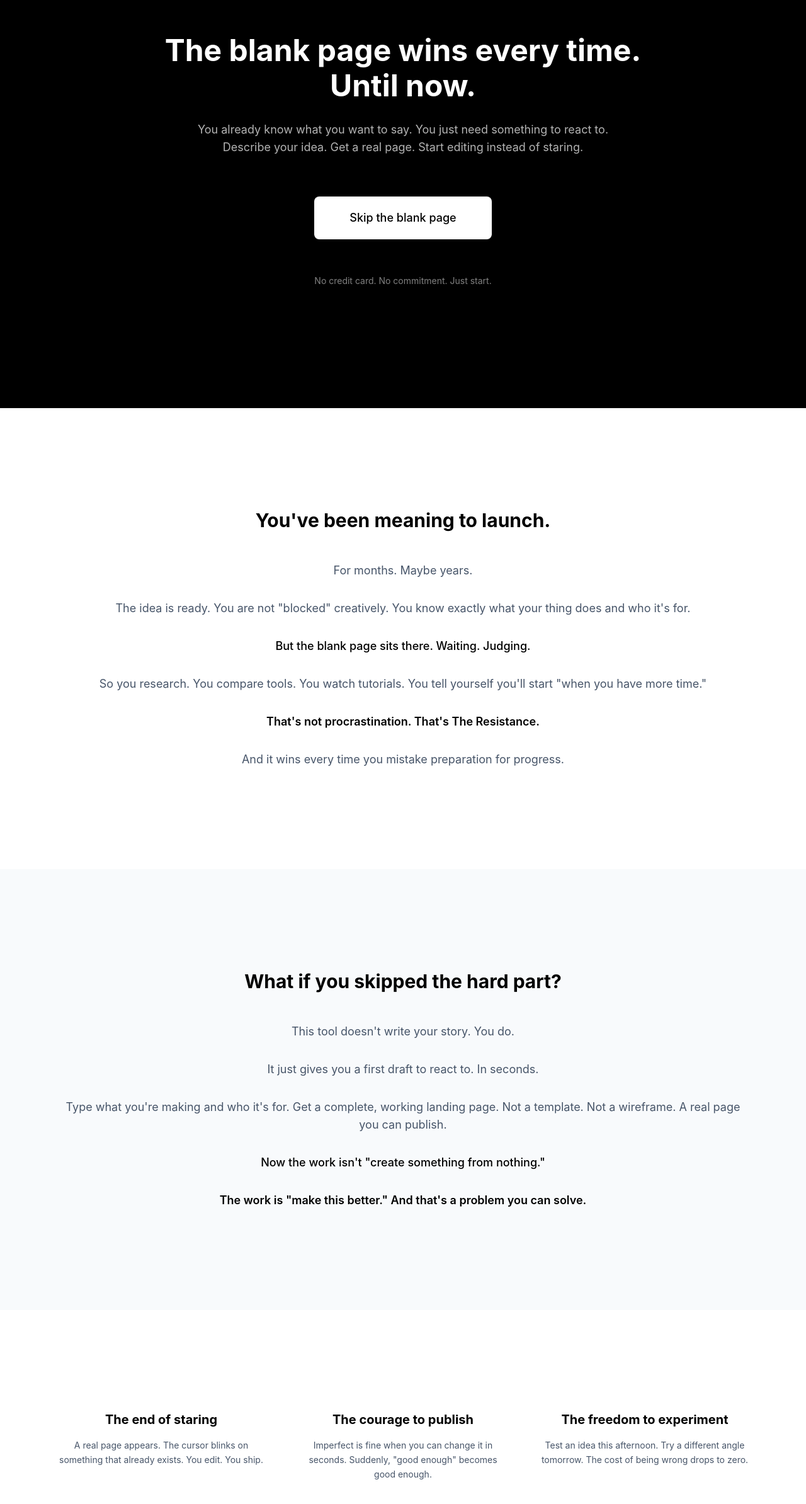
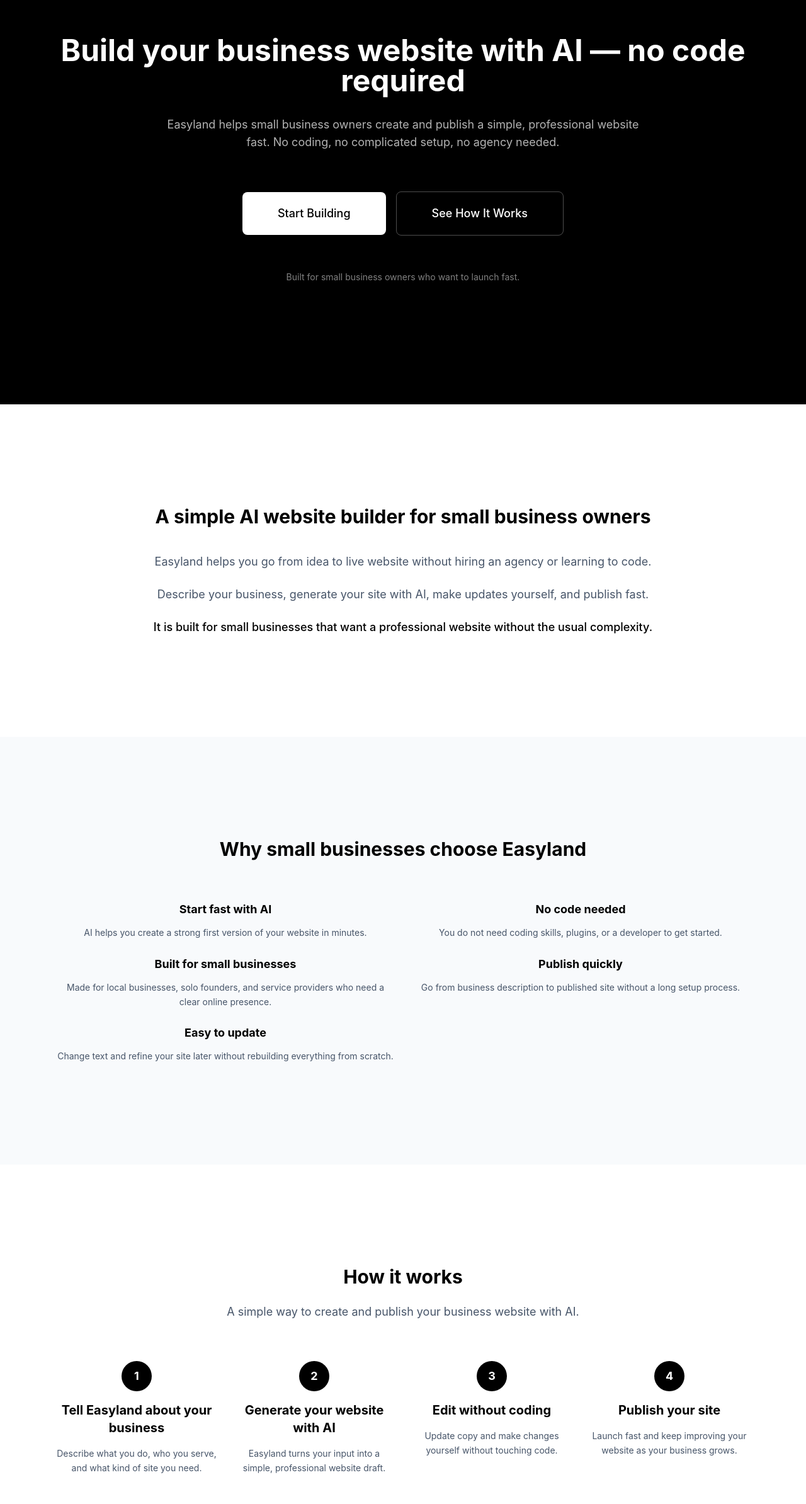
Before and after one commit to romanvieito/simpler-landing-generator, a Next.js app: page / in a window 1280 px wide. Shown: the part 136-2524 px from the top of the page at 63% size. Built offline with nearby package versions, Linux system fonts and the light colour scheme; no server answers.

Commit message:
Align landing page copy with search campaign

```diff
--- a/app/layout.tsx
+++ b/app/layout.tsx
@@ -7,7 +7,7 @@
 
 export const metadata: Metadata = {
   title: 'EasyLand',
-  description: 'AI-powered landing page generator',
+  description: 'Easyland is an AI website builder for small business owners who want to create and publish a simple professional site fast, with no code required.',
   icons: {
     icon: '/globe.svg',
   },
--- a/app/page.tsx
+++ b/app/page.tsx
@@ -1314,149 +1314,192 @@
               <div className="text-center space-y-10 md:space-y-14">
                 <div className="space-y-6 md:space-y-8">
                   <h1 className="text-4xl md:text-5xl lg:text-6xl xl:text-7xl font-bold text-white leading-tight">
-                    The blank page wins every time.
-                    <span className="block text-white mt-2">
-                      Until now.
-                    </span>
+                    Build your business website with AI — no code required
                   </h1>
-                  <p className="text-lg md:text-xl text-white/70 max-w-2xl mx-auto leading-relaxed">
-                    You already know what you want to say. You just need something to react to. Describe your idea. Get a real page. Start editing instead of staring.
+                  <p className="text-lg md:text-xl text-white/70 max-w-3xl mx-auto leading-relaxed">
+                    Easyland helps small business owners create and publish a simple, professional website fast. No coding, no complicated setup, no agency needed.
                   </p>
                 </div>
 
-                <div className="pt-2">
+                <div className="pt-2 flex flex-col sm:flex-row items-center justify-center gap-4">
                   <SignInButton mode="modal">
                     <button
-                      onClick={() => analytics.ctaClicked('Skip the blank page', 'Hero')}
+                      onClick={() => analytics.ctaClicked('Start Building', 'Hero')}
                       className="bg-white text-black text-lg md:text-xl px-10 md:px-14 py-4 md:py-5 font-medium rounded-lg hover:bg-white/90 transition-colors duration-200"
                     >
-                      Skip the blank page
+                      Start Building
                     </button>
                   </SignInButton>
+
+                  <a
+                    href="#how-it-works"
+                    onClick={() => analytics.ctaClicked('See How It Works', 'Hero')}
+                    className="border border-white/30 text-white text-lg md:text-xl px-10 md:px-14 py-4 md:py-5 font-medium rounded-lg hover:bg-white/10 transition-colors duration-200"
+                  >
+                    See How It Works
+                  </a>
                 </div>
 
                 <p className="text-white/50 text-sm">
-                  No credit card. No commitment. Just start.
+                  Built for small business owners who want to launch fast.
                 </p>
               </div>
             </div>
           </section>
 
-          {/* The Resistance Section */}
+          {/* Value Proposition Section */}
           <section className="py-24 md:py-40 bg-white">
-            <div className="container max-w-2xl mx-auto px-6 sm:px-8 lg:px-12">
-              <div className="text-center space-y-12">
+            <div className="container max-w-3xl mx-auto px-6 sm:px-8 lg:px-12">
+              <div className="text-center space-y-8 md:space-y-10">
                 <h2 className="text-3xl md:text-4xl lg:text-5xl font-bold text-black leading-tight">
-                  You've been meaning to launch.
+                  A simple AI website builder for small business owners
                 </h2>
-                <div className="space-y-8 text-lg md:text-xl text-gray-600 leading-loose">
-                  <p>For months. Maybe years.</p>
+                <div className="space-y-6 text-lg md:text-xl text-gray-600 leading-loose">
                   <p>
-                    The idea is ready. You are not "blocked" creatively. You know exactly what your thing does and who it's for.
+                    Easyland helps you go from idea to live website without hiring an agency or learning to code.
+                  </p>
+                  <p>
+                    Describe your business, generate your site with AI, make updates yourself, and publish fast.
                   </p>
                   <p className="text-black font-medium">
-                    But the blank page sits there. Waiting. Judging.
-                  </p>
-                  <p>
-                    So you research. You compare tools. You watch tutorials. You tell yourself you'll start "when you have more time."
-                  </p>
-                  <p className="text-black font-semibold">
-                    That's not procrastination. That's The Resistance.
-                  </p>
-                  <p>
-                    And it wins every time you mistake preparation for progress.
+                    It is built for small businesses that want a professional website without the usual complexity.
                   </p>
                 </div>
               </div>
             </div>
           </section>
 
-          {/* The Shift / Solution Section */}
+          {/* Benefits Section */}
           <section className="py-24 md:py-40 bg-gray-50">
-            <div className="container max-w-2xl mx-auto px-6 sm:px-8 lg:px-12">
-              <div className="text-center space-y-12">
+            <div className="container max-w-5xl mx-auto px-6 sm:px-8 lg:px-12">
+              <div className="text-center mb-14 md:mb-16">
                 <h2 className="text-3xl md:text-4xl lg:text-5xl font-bold text-black leading-tight">
-                  What if you skipped the hard part?
+                  Why small businesses choose Easyland
                 </h2>
-                <div className="space-y-8 text-lg md:text-xl text-gray-600 leading-loose">
-                  <p>This tool doesn't write your story. You do.</p>
-                  <p>It just gives you a first draft to react to. In seconds.</p>
-                  <p>
-                    Type what you're making and who it's for. Get a complete, working landing page. Not a template. Not a wireframe. A real page you can publish.
+              </div>
+
+              <div className="grid grid-cols-1 md:grid-cols-2 lg:grid-cols-5 gap-8 md:gap-6">
+                <div className="text-center space-y-3">
+                  <h3 className="text-lg md:text-xl font-bold text-black">Start fast with AI</h3>
+                  <p className="text-gray-600 leading-relaxed">
+                    AI helps you create a strong first version of your website in minutes.
                   </p>
-                  <p className="text-black font-medium">
-                    Now the work isn't "create something from nothing."
+                </div>
+
+                <div className="text-center space-y-3">
+                  <h3 className="text-lg md:text-xl font-bold text-black">No code needed</h3>
+                  <p className="text-gray-600 leading-relaxed">
+                    You do not need coding skills, plugins, or a developer to get started.
                   </p>
-                  <p className="text-black font-semibold">
-                    The work is "make this better." And that's a problem you can solve.
+                </div>
+
+                <div className="text-center space-y-3">
+                  <h3 className="text-lg md:text-xl font-bold text-black">Built for small businesses</h3>
+                  <p className="text-gray-600 leading-relaxed">
+                    Made for local businesses, solo founders, and service providers who need a clear online presence.
+                  </p>
+                </div>
+
+                <div className="text-center space-y-3">
+                  <h3 className="text-lg md:text-xl font-bold text-black">Publish quickly</h3>
+                  <p className="text-gray-600 leading-relaxed">
+                    Go from business description to published site without a long setup process.
+                  </p>
+                </div>
+
+                <div className="text-center space-y-3">
+                  <h3 className="text-lg md:text-xl font-bold text-black">Easy to update</h3>
+                  <p className="text-gray-600 leading-relaxed">
+                    Change text and refine your site later without rebuilding everything from scratch.
                   </p>
                 </div>
               </div>
             </div>
           </section>
 
-          {/* Three Benefits Section */}
-          <section className="py-24 md:py-40 bg-white">
-            <div className="container max-w-4xl mx-auto px-6 sm:px-8 lg:px-12">
-              <div className="grid grid-cols-1 md:grid-cols-3 gap-16 md:gap-12">
+          {/* How It Works Section */}
+          <section id="how-it-works" className="py-24 md:py-40 bg-white scroll-mt-24">
+            <div className="container max-w-5xl mx-auto px-6 sm:px-8 lg:px-12">
+              <div className="text-center mb-14 md:mb-16">
+                <h2 className="text-3xl md:text-4xl lg:text-5xl font-bold text-black leading-tight">
+                  How it works
+                </h2>
+                <p className="text-lg md:text-xl text-gray-600 max-w-2xl mx-auto mt-6 leading-relaxed">
+                  A simple way to create and publish your business website with AI.
+                </p>
+              </div>
+
+              <div className="grid grid-cols-1 md:grid-cols-2 lg:grid-cols-4 gap-8 md:gap-6">
                 <div className="text-center space-y-4">
-                  <h3 className="text-xl md:text-2xl font-bold text-black">The end of staring</h3>
+                  <div className="w-12 h-12 mx-auto rounded-full bg-black text-white flex items-center justify-center font-bold text-lg">1</div>
+                  <h3 className="text-xl font-bold text-black">Tell Easyland about your business</h3>
                   <p className="text-gray-600 leading-relaxed">
-                    A real page appears. The cursor blinks on something that already exists. You edit. You ship.
+                    Describe what you do, who you serve, and what kind of site you need.
                   </p>
                 </div>
 
                 <div className="text-center space-y-4">
-                  <h3 className="text-xl md:text-2xl font-bold text-black">The courage to publish</h3>
+                  <div className="w-12 h-12 mx-auto rounded-full bg-black text-white flex items-center justify-center font-bold text-lg">2</div>
+                  <h3 className="text-xl font-bold text-black">Generate your website with AI</h3>
                   <p className="text-gray-600 leading-relaxed">
-                    Imperfect is fine when you can change it in seconds. Suddenly, "good enough" becomes good enough.
+                    Easyland turns your input into a simple, professional website draft.
                   </p>
                 </div>
 
                 <div className="text-center space-y-4">
-                  <h3 className="text-xl md:text-2xl font-bold text-black">The freedom to experiment</h3>
+                  <div className="w-12 h-12 mx-auto rounded-full bg-black text-white flex items-center justify-center font-bold text-lg">3</div>
+                  <h3 className="text-xl font-bold text-black">Edit without coding</h3>
                   <p className="text-gray-600 leading-relaxed">
-                    Test an idea this afternoon. Try a different angle tomorrow. The cost of being wrong drops to zero.
+                    Update copy and make changes yourself without touching code.
+                  </p>
+                </div>
+
+                <div className="text-center space-y-4">
+                  <div className="w-12 h-12 mx-auto rounded-full bg-black text-white flex items-center justify-center font-bold text-lg">4</div>
+                  <h3 className="text-xl font-bold text-black">Publish your site</h3>
+                  <p className="text-gray-600 leading-relaxed">
+                    Launch fast and keep improving your website as your business grows.
                   </p>
                 </div>
               </div>
             </div>
           </section>
 
-          {/* Social Proof / Testimonials Section */}
+          {/* FAQ Section */}
           <section className="py-24 md:py-40 bg-gray-50">
             <div className="container max-w-3xl mx-auto px-6 sm:px-8 lg:px-12">
-              <div className="text-center mb-16 md:mb-20">
-                <h2 className="text-3xl md:text-4xl lg:text-5xl font-bold text-black">
-                  People like you, shipping.
+              <div className="text-center mb-14 md:mb-16">
+                <h2 className="text-3xl md:text-4xl lg:text-5xl font-bold text-black leading-tight">
+                  Frequently asked questions
                 </h2>
               </div>
 
-              <div className="space-y-16 md:space-y-20">
-                <div className="text-center">
-                  <p className="text-lg md:text-xl text-gray-700 leading-relaxed italic mb-6">
-                    "I'd been 'working on' my coaching website for eight months. Saturday morning I described what I do. By lunch, it was live. I cried a little."
+              <div className="space-y-8">
+                <div className="space-y-2">
+                  <h3 className="text-xl font-bold text-black">Do I need coding skills?</h3>
+                  <p className="text-gray-600 leading-relaxed">
+                    No. Easyland is a no-code website builder designed for people who want to create a website without writing code.
                   </p>
-                  <p className="text-gray-500">
-                    — Marina K., Career Coach
+                </div>
+
+                <div className="space-y-2">
+                  <h3 className="text-xl font-bold text-black">How fast can I publish?</h3>
+                  <p className="text-gray-600 leading-relaxed">
+                    You can generate a website quickly and publish as soon as you are happy with the result.
                   </p>
                 </div>
 
-                <div className="text-center">
-                  <p className="text-lg md:text-xl text-gray-700 leading-relaxed italic mb-6">
-                    "The relief was instant. I didn't have to figure out structure or design. I just had to say 'yes, that works' or 'no, change this.' That's it."
+                <div className="space-y-2">
+                  <h3 className="text-xl font-bold text-black">Is this for small businesses?</h3>
+                  <p className="text-gray-600 leading-relaxed">
+                    Yes. Easyland is built for small business owners who want a simple, professional website without extra complexity.
                   </p>
-                  <p className="text-gray-500">
-                    — Devon R., Course Creator
-                  </p>
-                </div>
-
-                <div className="text-center">
-                  <p className="text-lg md:text-xl text-gray-700 leading-relaxed italic mb-6">
-                    "I've used every website builder. They all assume you know what you want. This one gives you something to react to. That's the whole difference."
-                  </p>
-                  <p className="text-gray-500">
-                    — Sam T., Freelance Designer
+                </div>
+
+                <div className="space-y-2">
+                  <h3 className="text-xl font-bold text-black">Can I edit the site later?</h3>
+                  <p className="text-gray-600 leading-relaxed">
+                    Yes. You can come back, update your content, and keep improving your site over time.
                   </p>
                 </div>
               </div>
@@ -1466,15 +1509,15 @@
           {/* Final CTA Section */}
           <section className="py-24 md:py-40 bg-white">
             <div className="container max-w-2xl mx-auto px-6 sm:px-8 lg:px-12 text-center">
-              <h2 className="text-2xl sm:text-3xl md:text-4xl font-bold text-black mb-10">
-                Your idea has been patient long enough.
+              <h2 className="text-2xl sm:text-3xl md:text-4xl font-bold text-black mb-10 leading-tight">
+                Create your business website faster with AI
               </h2>
               <SignInButton mode="modal">
                 <button
-                  onClick={() => analytics.ctaClicked('Begin', 'Final CTA')}
+                  onClick={() => analytics.ctaClicked('Start Building Your Site', 'Final CTA')}
                   className="bg-black text-white text-lg md:text-xl px-12 md:px-16 py-4 md:py-5 font-medium rounded-lg hover:bg-gray-900 transition-colors duration-200"
                 >
-                  Begin
+                  Start Building Your Site
                 </button>
               </SignInButton>
             </div>
```
